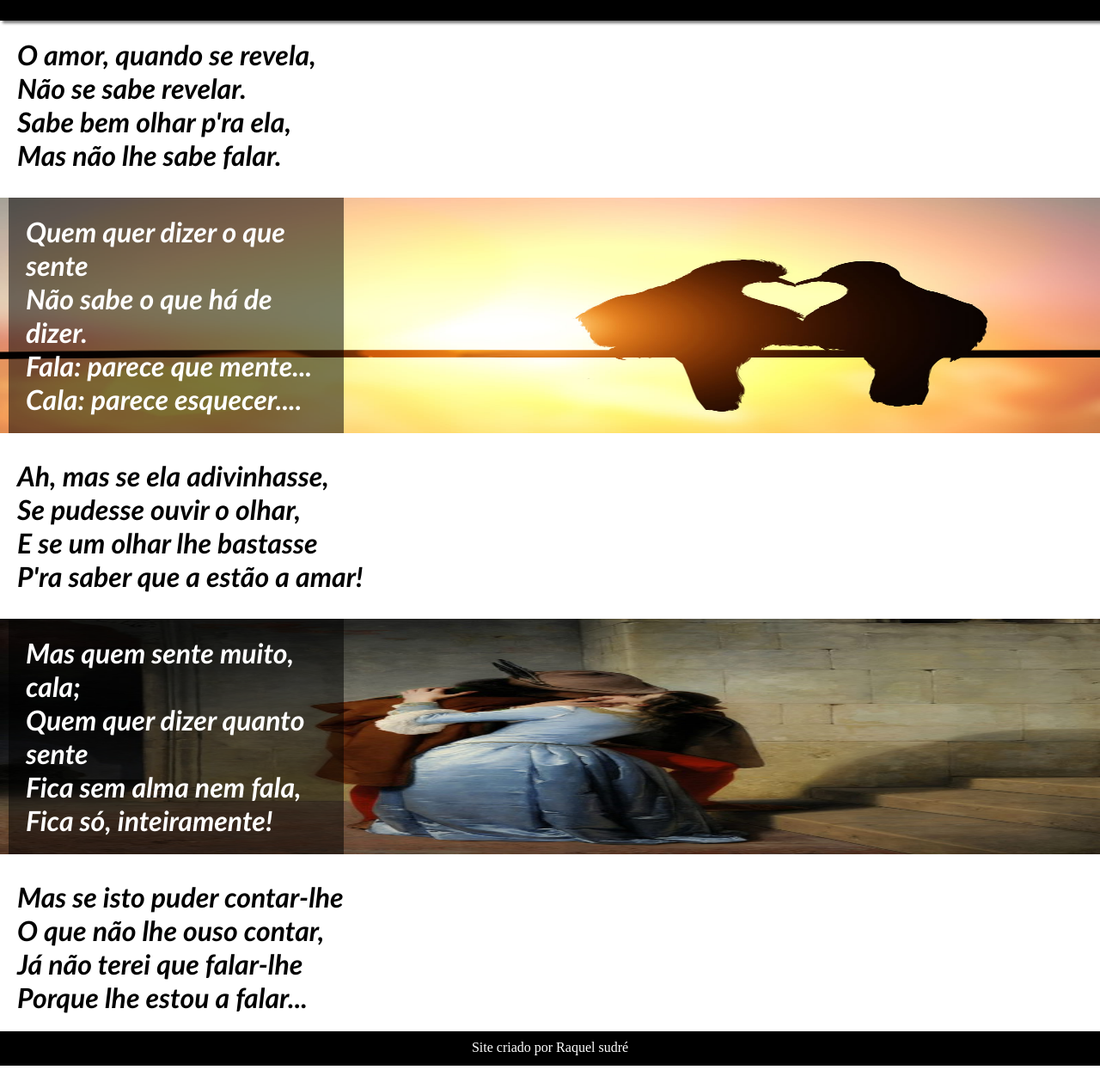
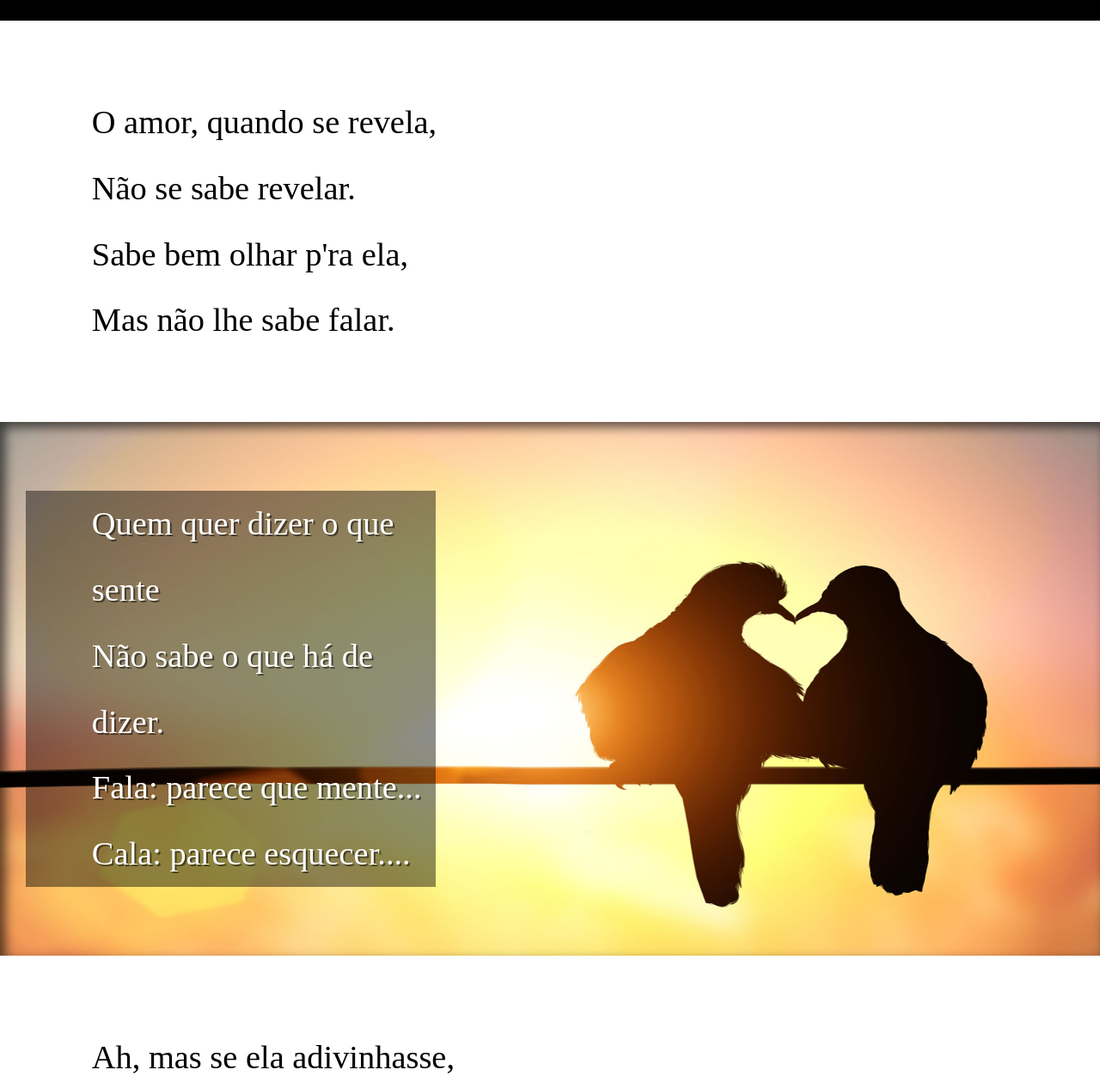
Before and after one commit to Raquelsudre/poesia, a plain HTML site: page index.html in a window 1280 px wide. Shown: the part 176-1435 px from the top of the page at 86% size. Drawn offline with Linux system fonts and the light colour scheme; a web font is replaced by a local one.

Commit message:
correção final

```diff
--- a/estilo.css
+++ b/estilo.css
@@ -1,5 +1,6 @@
 @charset "UTF-8";
 @import url('https://fonts.googleapis.com/css2?family=Berkshire+Swash&display=swap');
+@import url('https://fonts.googleapis.com/css2?family=Borel&display=swap');
 
 *{
     margin: 0px;
@@ -7,47 +8,79 @@
 }
 
 body{
-    background-color: white;
+    min-height: 100vh;
+    background-color: darkgray;
 }
 
 header{
-
     background-color: black;
+    color: white;
     min-width: 150px;
     height: 200px;
      box-shadow: 3px 3px 3px rgba(0, 0, 0, 0.514);
 }
 
 header h1{
-    font-family: 'Berkshire Swash', cursive;
-    color: white;
+    font-family: 'Berkshire Swash','cursive';
+    font-size: 6vw;
     text-align: center;
-    font-size: 50px;
-     padding: 50px 5px 10px 5px;
+    padding: 50px 5px 10px 5px;
 }
 
 header p{
     font-family:'Courier New', Courier, monospace;
-     padding-bottom: 15px;
-    color: white;
+    padding-bottom: 50px;
     text-align: center;
 }
 
-main p{
-    font: italic bolder 2em 'Gill Sans', 'Gill Sans MT','Trebuchet MS' ;
-    padding: 20px 20px 20px 20px;
+
+header a, footer a {
+    text-decoration:none;
+    color: white;
+    font-weight: bolder;
 }
 
- div.bloco1{
+a:hover{
+    text-decoration: underline;
+    color: dimgray;
+}
+section{
+    font: 3vw 'Borel', 'cursive';
+    padding-top: 10vh;
+    padding-bottom: 10vh;
+    line-height: 2em;
+    padding-left: 30px;
+}
+section > p{
+    padding-left: 2em;
+}
 
+section.normal{
     background-color: white;
+    color: black;
+
+}
+section.imagem{
+    background-color: rgb(44, 40, 40);
+    color: white;
+    box-shadow: inset 6px 6px 13px 0px rgba(0, 0, 0, 0.64);
+}
+
+section.imagem >p {
+    width: 400px;
+    background-color: rgba(0, 0, 0, 0.446);
+    text-shadow:  2px 2px 0px rgba(0, 0, 0, 0.511);
+}
+section#imagem1{
+
+
     background-size: 100% 100%;
     background-image: url('imagem/amor_passaros.jpg');
     background-attachment: fixed;
-     background-position:  center;
 }
 
-div.bloco2{
+
+section#imagem2{
      background-image: url('imagem/amor-antigo.jpg');
      background-size: 100% 100%;
      background-repeat: no-repeat;
@@ -55,30 +88,10 @@ div.bloco2{
      background-position:  top center ;
 }
 
- p#paragrafo{
-
-    max-width: 350px;
-    margin: 10px;
-    background-color: rgba(0, 0, 0, 0.513);
-    color: white;
-}
-
-
-
 footer{
     color: white;
     background-color: black;
-
     height: 30px;
     padding-top: 10px;
     text-align: center;
 }
-
- a{
-    text-decoration:none;
-    color: white;
-}
-
-a:hover{
-    color: dimgray;
-}
--- a/index.html
+++ b/index.html
@@ -11,33 +11,36 @@
 
     <header>
         <h1>O Amor, quando se revela</h1>
-        <p> Por  <strong><a href="https://pt.wikipedia.org/wiki/Fernando_Pessoa" target="_blank">Fernando pessoa</a>
-        </strong>
-        </p>
+        <p> Por <a href="https://pt.wikipedia.org/wiki/Fernando_Pessoa" target="_blank">Fernando pessoa</a>
+       </p>
      </header>
 
      <main>
+        <section class="normal">
 
-        <p id=>
+        <p>
             O amor, quando se revela,<br>
             Não se sabe revelar. <br>
             Sabe bem olhar p'ra ela,<br>
             Mas não lhe sabe falar.<br>
         </p>
+    </section>
 
-       <div class="bloco1">
-        <p  id="paragrafo">
-            Quem quer dizer o que sente
-            <br>
-            Não sabe o que há de dizer.
-            <br>
-            Fala: parece que mente...
-            <br>
-            Cala: parece esquecer....
-            <br>
-        </p></div>
+      <section class="imagem" id="imagem1">
+            <p>
+             Quem quer dizer o que sente<br>
+
+            Não sabe o que há de dizer.<br>
+
+            Fala: parece que mente... <br>
+
+            Cala: parece esquecer....<br>
+
+        </p>
+    </section>
 
 
+       <section class="normal">
 
        <p>
             Ah, mas se ela adivinhasse,<br>
@@ -45,20 +48,26 @@
             E se um olhar lhe bastasse<br>
             P'ra saber que a estão a amar!
         </p>
+    </section>
 
-        <div class="bloco2">
-            <p id="paragrafo">
+         <section class="imagem" id="imagem2">
+             <p>
             Mas quem sente muito, cala;<br>
             Quem quer dizer quanto sente<br>
             Fica sem alma nem fala,<br>
-            Fica só, inteiramente!</p>
+            Fica só, inteiramente!</p
+            ></section>
+
         </div>
-        <p>
+        <section class="normal">
+            <p>
             Mas se isto puder contar-lhe<br>
             O que não lhe ouso contar,<br>
             Já não terei que falar-lhe<br>
             Porque lhe estou a falar...
         </p>
+    </section>
+
         </main>
 
         <footer>
```
